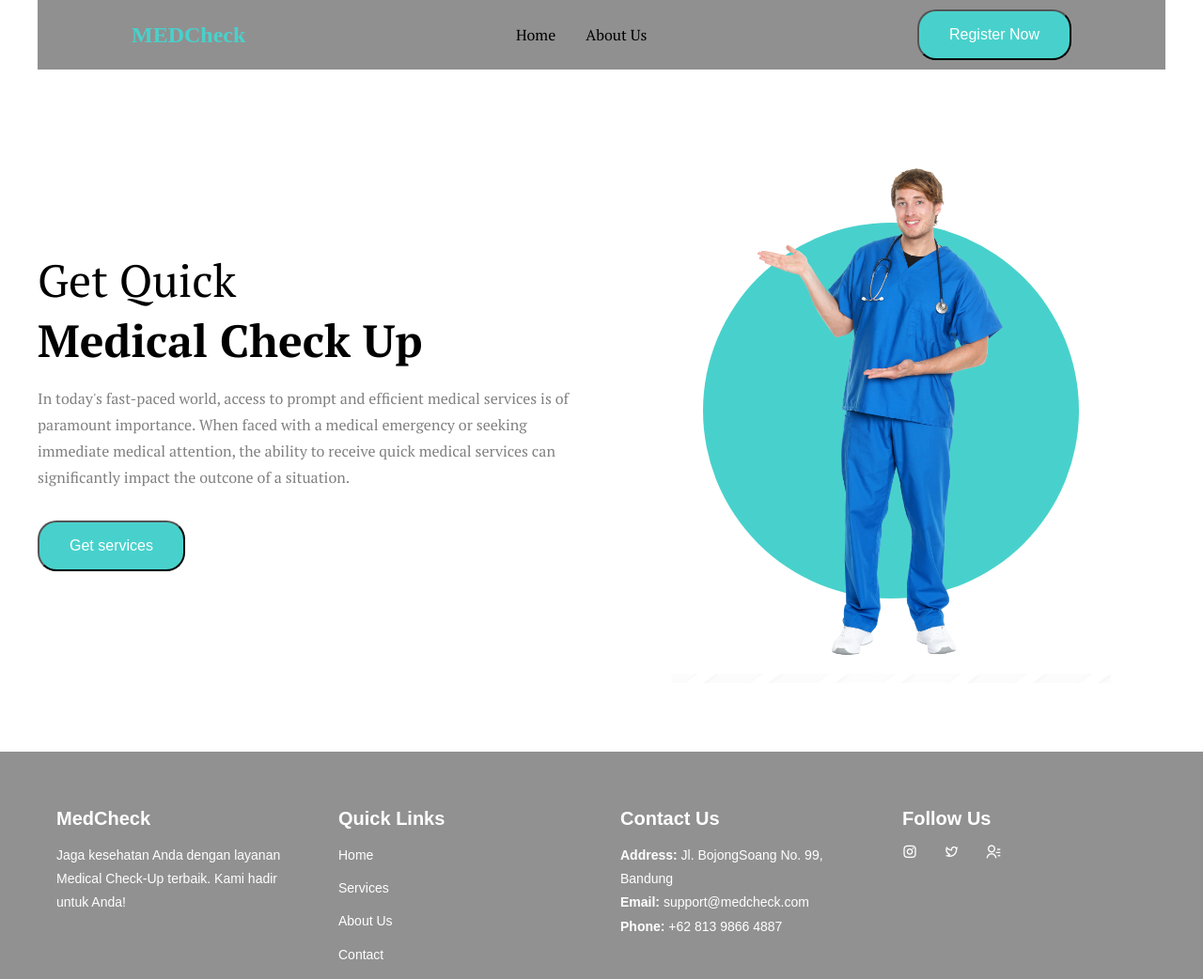
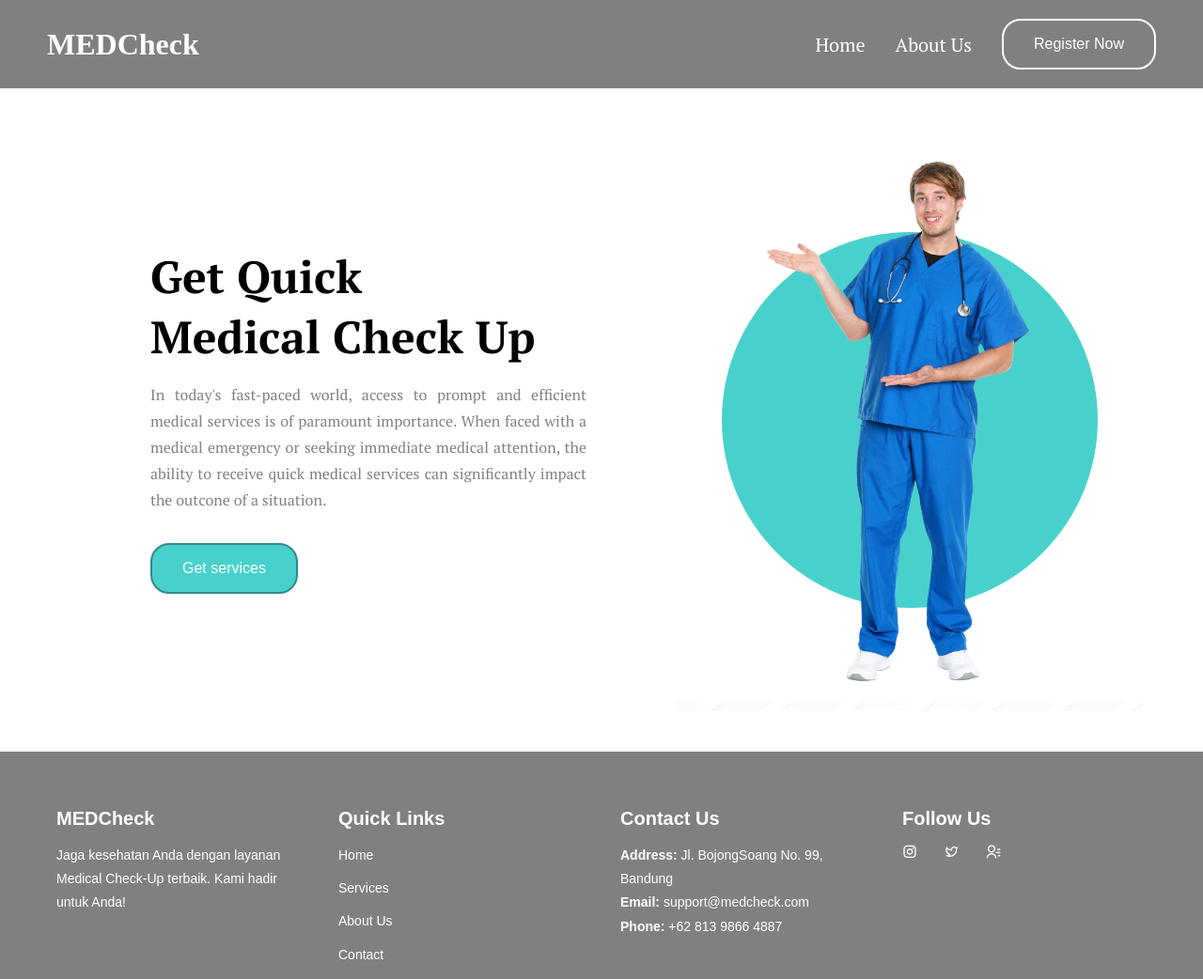
Before and after one commit to Dylm54/TubesPboMCU, a plain HTML site: page FrontEnd/HomePage.html in a window 1280 px wide. Shown: the top 1042 px of the page at 94% size. Drawn offline with nearby package versions, Linux system fonts and the light colour scheme; a web font is replaced by a local one.

Commit message:
edit frontend homepage

```diff
--- a/FrontEnd/HomePage.css
+++ b/FrontEnd/HomePage.css
@@ -21,22 +21,41 @@
     outline: 2px white;
     font-size: 1rem;
     color: var(--white);
-    background-color: var(--primary-color);
+    background-color: gray;
+    border: 2px solid white;
     border-radius: 20px;
     cursor: pointer;
     transition: 0.3s;
 }
+
+.btn1{
+    padding: 1rem 2rem;
+    outline: 2px white;
+    font-size: 1rem;
+    color: var(--white);
+    background-color: var(--primary-color);
+    border: 2px solid var(--text-light);
+    border-radius: 20px;
+    cursor: pointer;
+    transition: 0.3s;
+}
+
 .btn:hover{
+    background-color: var(--white);
+    color: gray;
+}
+
+.btn1:hover{
     background-color: var(--text-light);
 }
+
 body{
     font-family: "PT Serif", serif;
     font-weight: 400;
     font-style: normal;
+}
 
-}
 .container{
-    max-width: 1200px;
     margin: auto;
     min-height: 100vh;
     display: flex;
@@ -44,17 +63,15 @@ body{
 }
 
 nav{
+    top: 0;
+    width: 100%;
+    padding: 20px 50px;
+    background-color: gray;
     display: flex;
     justify-content: space-between;
-    gap: 1rem;
-    background-color:rgba(0, 0, 0, 0.437);
-    padding: 10px 100px;
     align-items: center;
-    position:sticky;
-    top: 0;
-    z-index: 1000;
-
-
+    z-index: 100;
+    position: sticky;
 }
 
 .nav_logo{
@@ -62,14 +79,17 @@ nav{
     font-optical-sizing: auto;
     font-weight: 400;
     font-style: normal;
-    font-size: 1.5rem;
+    font-size: 2rem;
     font-weight: 600;
-    color: var(--primary-color);
+    color: var(--white);
+    user-select: none;
 }
 
 .nav_links{
     font-family: "PT Serif", serif;
     font-weight: 400;
+    font-size: 1.25rem;
+    color: var(--white);
     font-style: normal;
     list-style: none;
     display: flex;
@@ -77,16 +97,24 @@ nav{
     gap: 2rem;
 }
 
-.link a{
+.nav_links a {
+    color: var(--white);
+}
+
+.nav_links a:hover{
+    text-decoration: underline;
+}
+
+/* .link a{
     text-decoration: none;
-    color: var(--text-dark);
+    color: var(--white);
     cursor: pointer;
     transition: 0.3s;
 }
 
 .link a:hover{
     color: var(--primary-color);
-}
+} */
 
 .header{
     padding: 0 1 rem;
@@ -95,6 +123,11 @@ nav{
     grid-template-columns: repeat(2, 1fr);
     gap: 2rem;
     align-items: center;
+
+}
+
+.content {
+    margin-left: 10rem;
 }
 
 .content h1{
@@ -103,14 +136,12 @@ nav{
     font-weight: 700;
     color: var(--text-dark);
 }
-.content h1 span{
-    font-weight: 400;
-}
 
 .content p{
     margin-bottom: 2rem;
     color: grey;
     line-height: 1.75rem;
+    text-align: justify;
 }
 
 .image{
@@ -149,7 +180,7 @@ body, h1, h2, h3, p, ul, li, a {
 
 /* Footer Styles */
 .footer {
-    background-color: rgba(0, 0, 0, 0.43); /* Teal theme color */
+    background-color: gray;
     color: white;
     font-family: Arial, sans-serif;
     padding: 40px 20px;
--- a/FrontEnd/HomePage.html
+++ b/FrontEnd/HomePage.html
@@ -8,36 +8,37 @@
         rel="stylesheet"/>
         <title>Medical Check Up | Kel 2</title>
     </head>
+
     <body>
-        <header class="header_1"></header>
         <div class="container">
             <nav>
                 <div class="nav_logo">MEDCheck</div>
-                <ul class="nav_links">
-                    <li class="link"><a href="#">Home</a> </li>
-                    <li class="link"><a href="#">About Us</a> </li>
-                </ul>
-                <button class="btn">Register Now</button>
+                <div class="nav_links">
+                    <a href="#">Home</a>
+                    <a href="#">About Us</a>
+                    <button class="btn">Register Now</button>
+                </div>
             </nav>
+
             <header class="header">
                 <div class="content">
-                    <h1><span>Get Quick</span><br/>Medical Check Up</h1>
+                    <h1>Get Quick<br/>Medical Check Up</h1>
                     <p>
                         In today's fast-paced world, access to prompt and efficient medical services is of paramount importance. When faced with a medical emergency or seeking immediate medical attention, the ability to receive quick medical services can significantly impact the outcone of a situation.
                     </p>
-                    <button class="btn">Get services</button>
+                    <button class="btn1">Get services</button>
                 </div>
                 <div class="image">
                     <span class="image__bg"></span>
                     <img src="/FrontEnd/Foto/IMG3.png" alt="Medical Check Up">
-
             </header>
         </div>
+
         <footer class="footer">
             <div class="footer-container">
                 <!-- Logo and Description -->
                 <div class="footer-section">
-                    <h2>MedCheck</h2>
+                    <h2>MEDCheck</h2>
                     <p>Jaga kesehatan Anda dengan layanan Medical Check-Up terbaik. Kami hadir untuk Anda!</p>
                 </div>
 
```
